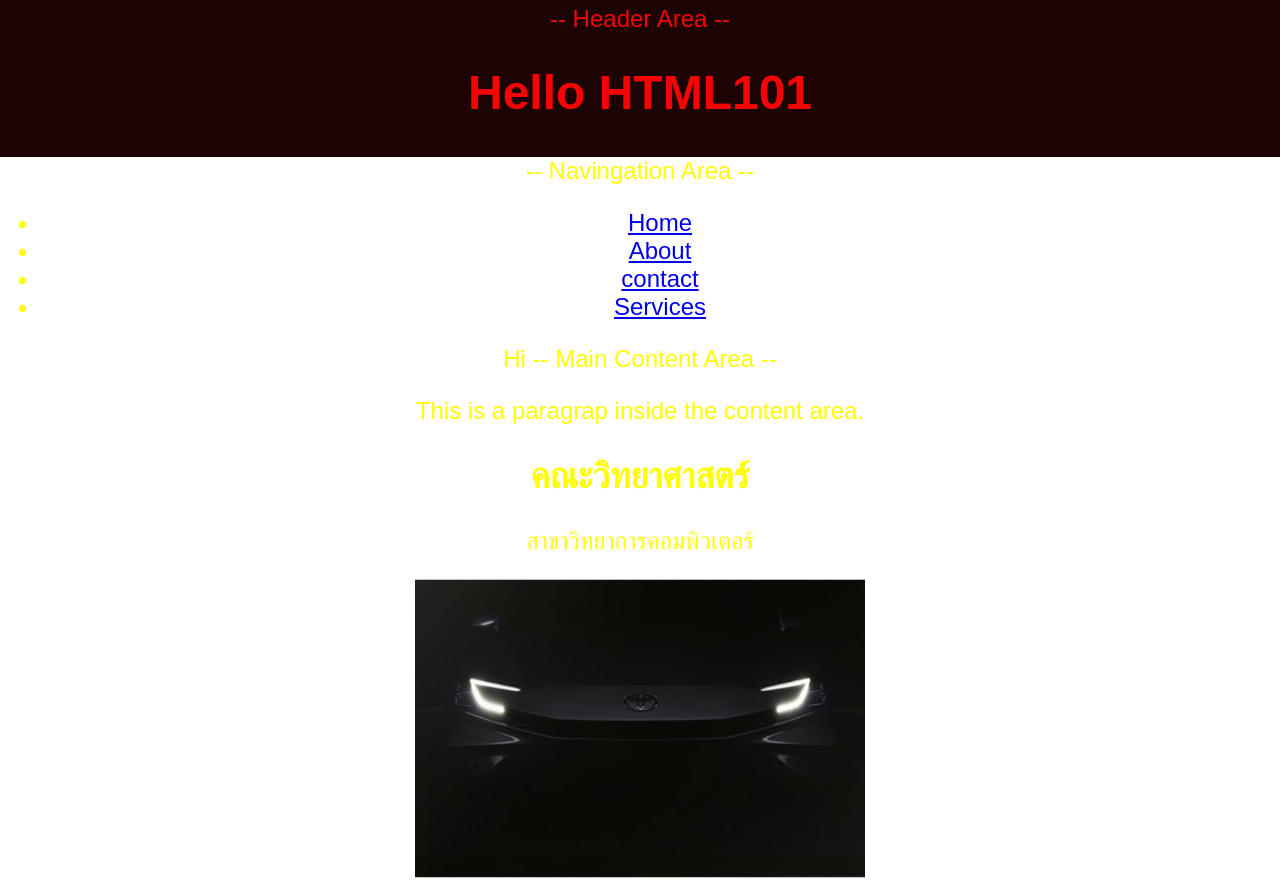
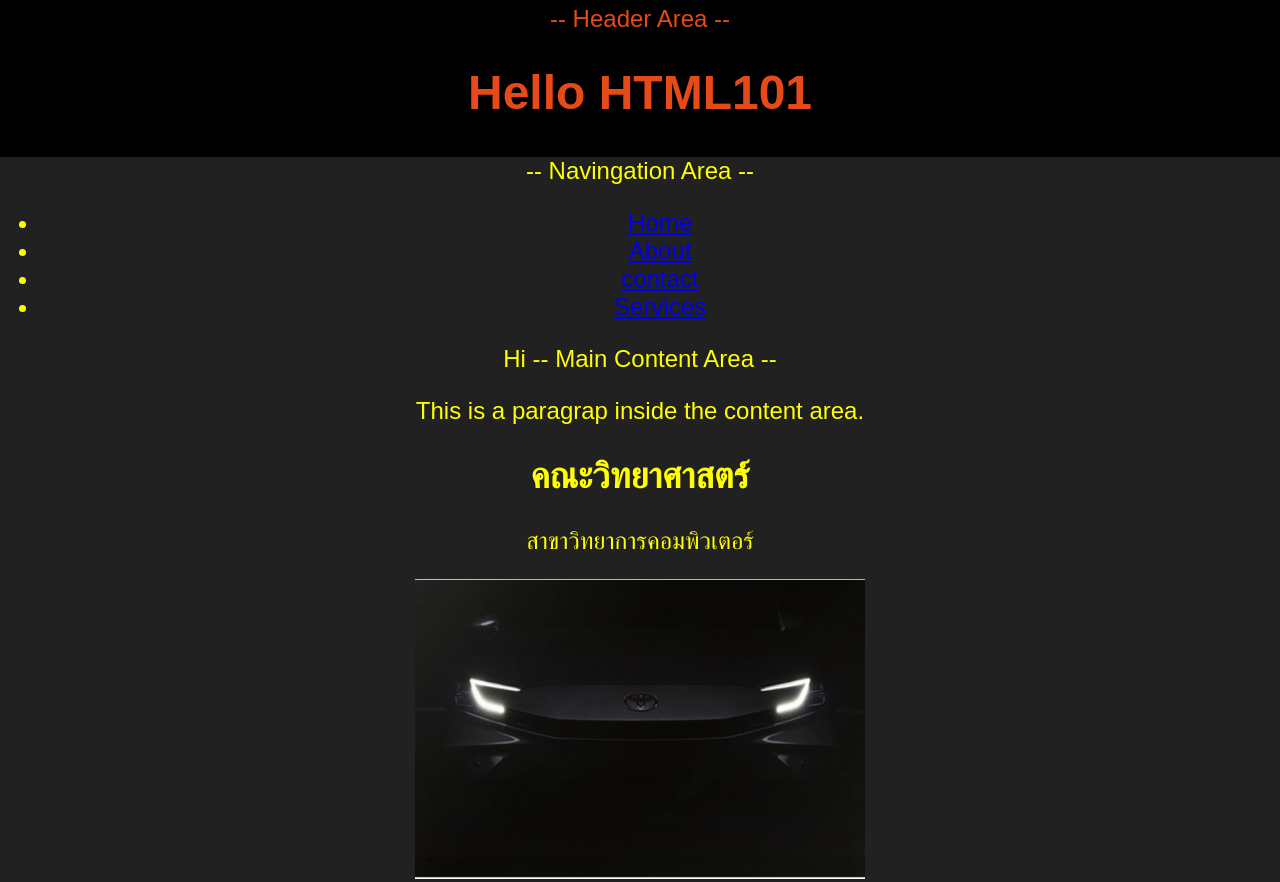
Before and after one commit to kam345678/html101, a plain HTML site: page index.html in a window 1280 px wide. Shown: the top 882 px of the page. Drawn offline with Linux system fonts and the light colour scheme; grey boxes are pictures that could not be loaded; a web font is replaced by a local one.

Commit message:
อัปเดตล่าสุด

```diff
--- a/css/csmjustyle.css
+++ b/css/csmjustyle.css
@@ -2,14 +2,14 @@ body{
     font-family: "Libertinus Mono" , sans-serif;
     margin:0;
     padding:0;
-    background-color:rgb(red, green, blue);
+    background-color:#212121;
     color:yellow;
     text-align:center;
     font-size: 1.5em;
     }
 header{
-    background-color:rgb(28, 4, 4);
-    color: rgb(246, 4, 4);
+    background-color:#000000;
+    color: #e64a19;
     padding: 5px 0;
     text-align: center;
     }
--- a/index.html
+++ b/index.html
@@ -4,11 +4,9 @@
     <meta charset="UTF-8">
     <meta name="viewport" content="width=device-width, initial-scale=1.0">
     <title>Hello HTML5</title>
-    <link rel="preconnect" href="https://fonts.googleapis.com">
-    <link rel="preconnect" href="https://fonts.gstatic.com" crossorigin>
     <link href="https://fonts.googleapis.com/css2?family=Libertinus+Mono&display=swap" rel="stylesheet">
     <link rel="stylesheet" href="css/csmjustyle.css">
-    <!-- <style type="text/css">
+ <!-- <style type="text/css">
          body{
             font-family: 'Libertinus Mono',sans-serif;
             margin: 0;
```
Also changed, not shown: about.html (+1 -1 lines).
